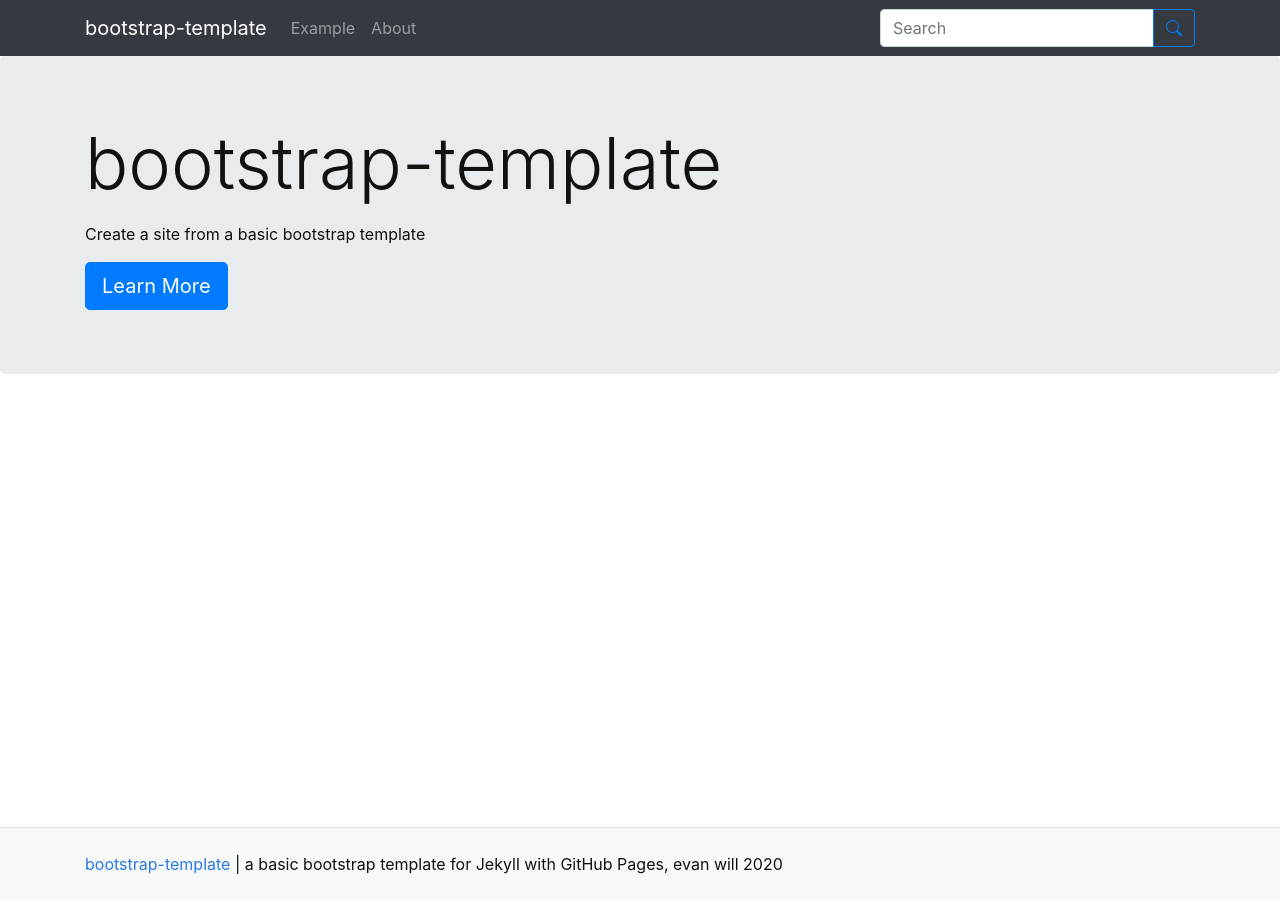
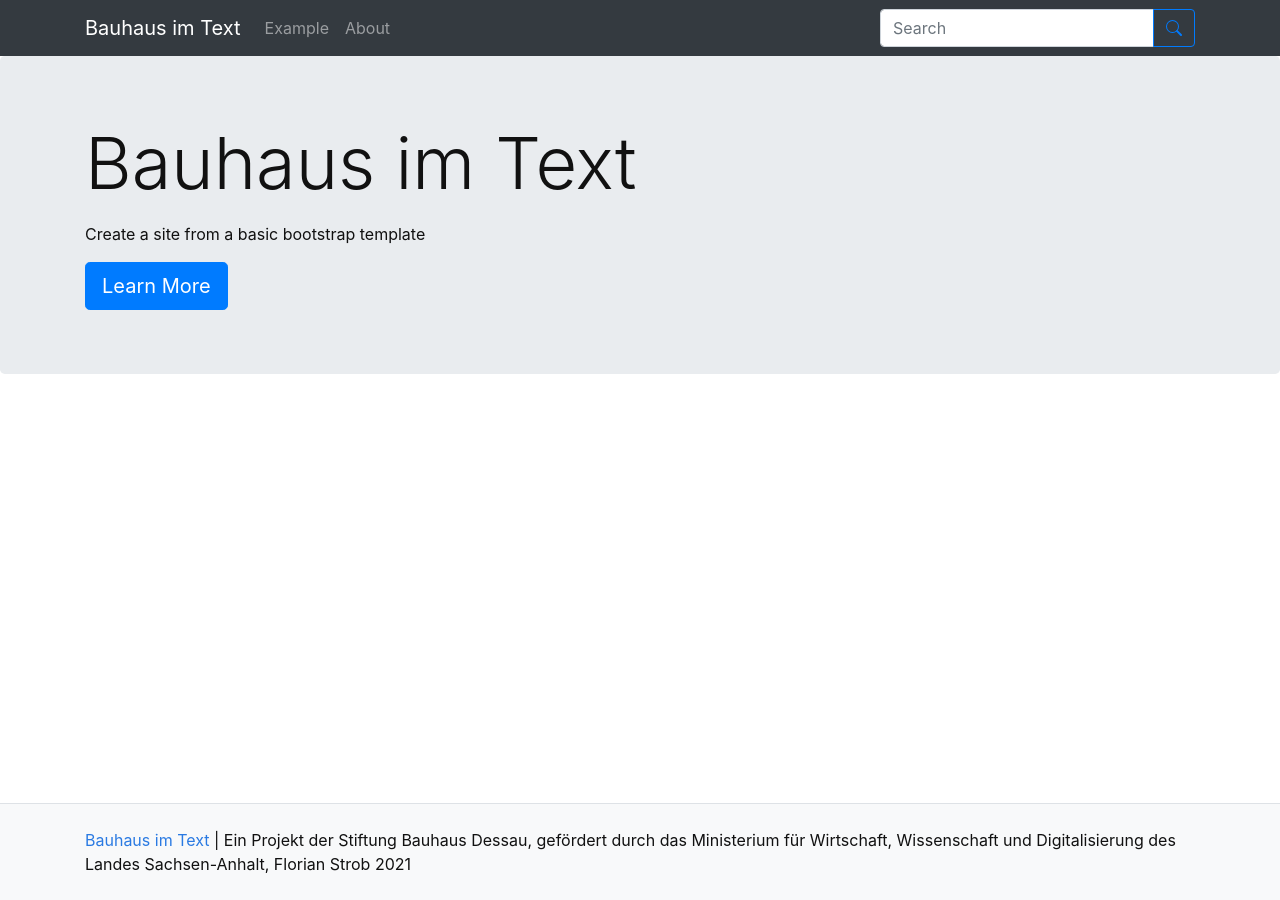
Before and after one commit to Bauhaus-im-Text/internetauftritt, a Jekyll site: the page built from pages/index.md, in a window 1280 px wide. Built offline with Jekyll 4.4.1, drawn with Linux system fonts in a browser that asks for light colours.

Commit message:
Update _config.yml

```diff
--- a/_config.yml
+++ b/_config.yml
@@ -9,10 +9,10 @@
 #######
 # SITE SETTINGS
 #
-title: bootstrap-template
-description: "a basic bootstrap template for Jekyll with GitHub Pages"
-year: 2020
-author: evan will
+title: Bauhaus im Text
+description: "Ein Projekt der Stiftung Bauhaus Dessau, gefördert durch das Ministerium für Wirtschaft, Wissenschaft und Digitalisierung des Landes Sachsen-Anhalt"
+year: 2021
+author: Florian Strob
 # add search box to navbar, true/false
 search: true
 
@@ -23,13 +23,13 @@
 #
 # use url for the domain, e.g. https://thecdil.github.io
 # on gh-pages follow the pattern: https://username.github.io
-url:
+url: https://bauhaus-im-text.github.io
 # use baseurl to add subsection of the domain, e.g. /timelinejs-template
 # on gh-pages this is a / followed by the name of the repository
 # baseurl is your github repository's name prefixed with a /
-baseurl:
+baseurl: /text-bauhaus-dessau
 # location of code, the full url to your github repository
-source-code: https://github.com/thecdil/bootstrap-template
+source-code: https://github.com/Bauhaus-im-Text/text-bauhaus-dessau
 
 ##########
 # GOOGLE ANALYTICS [optional!]
```
